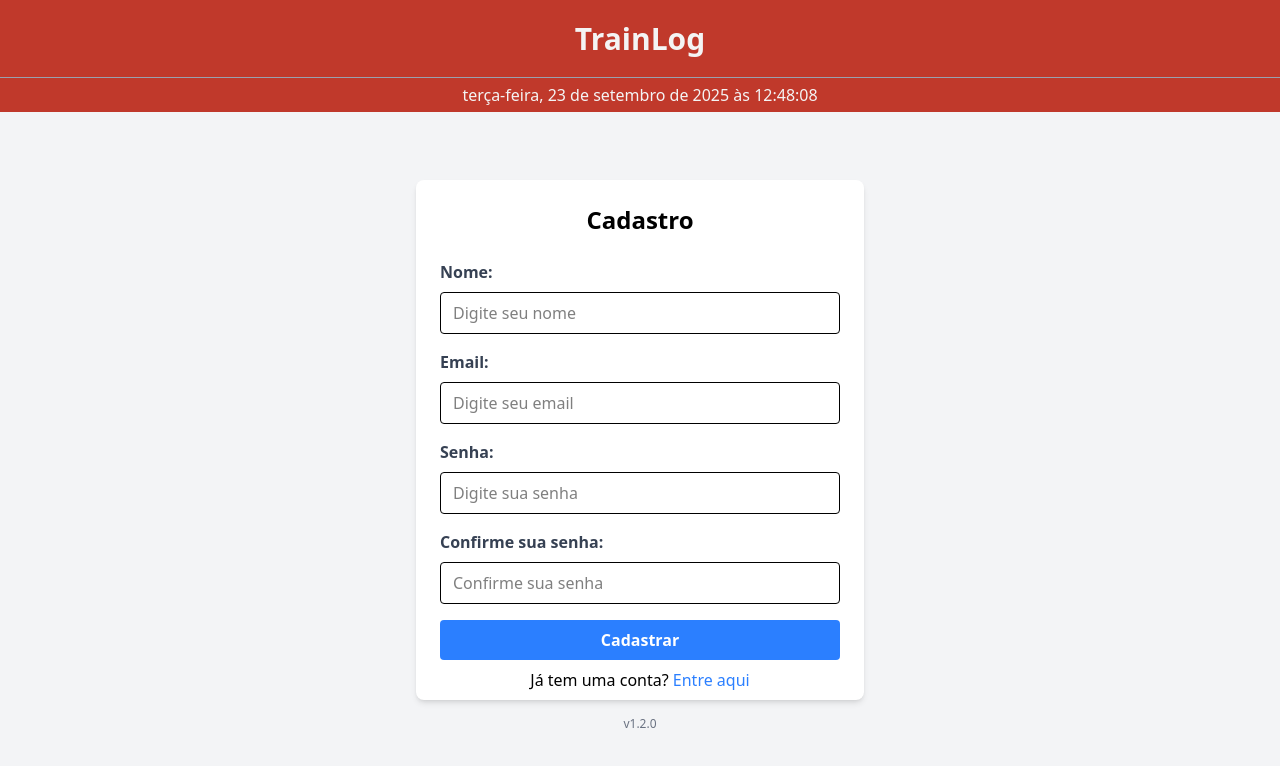
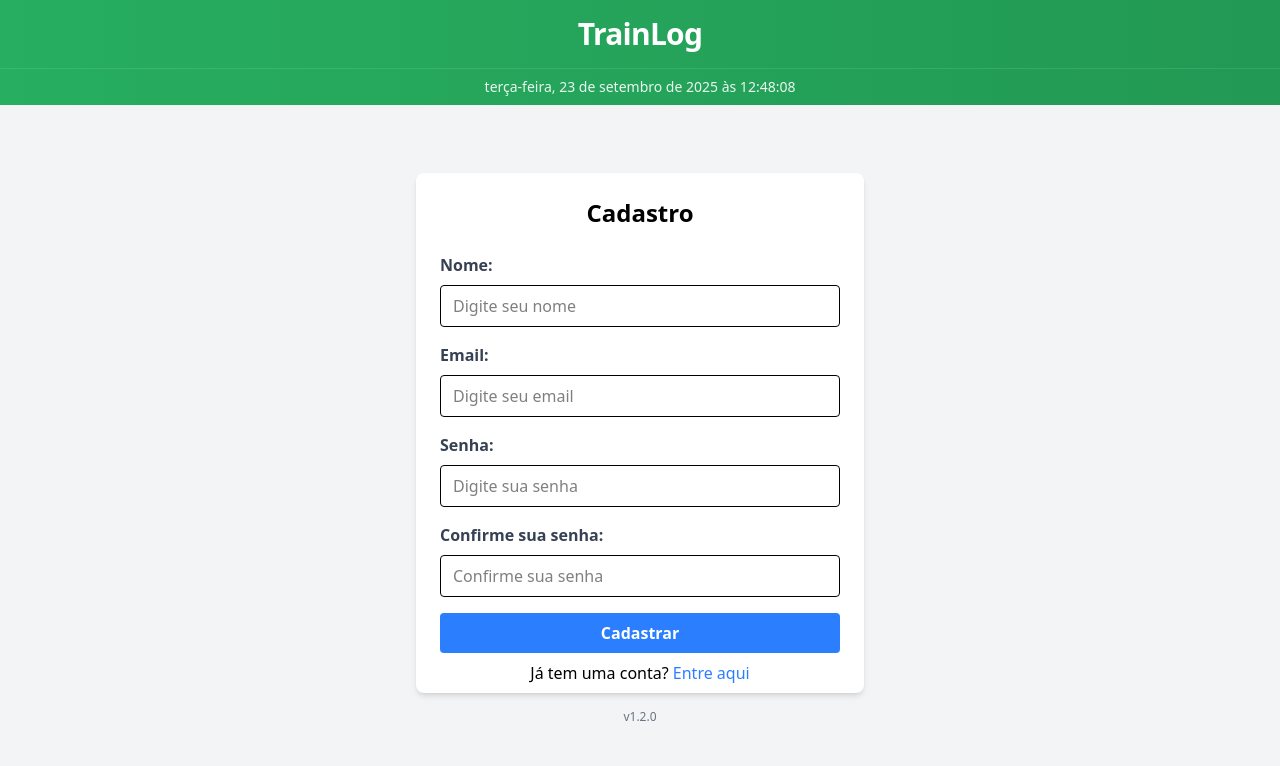
Before and after one commit to pedroluca/trainlog, a React (Vite) app: page /cadastro in a window 1280 px wide. Shown: the top 766 px of the page. Built offline with nearby package versions, Linux system fonts and the light colour scheme; no server answers.

Commit message:
refactor: change bottom-bar to a pill format

```diff
--- a/src/components/bottom-bar-item.tsx
+++ b/src/components/bottom-bar-item.tsx
@@ -5,7 +5,9 @@ export function BottomBarItem({ to, children }: { to: string; children: React.Re
     <NavLink
       to={to}
       className={({ isActive }) =>
-        `cursor-pointer p-4 ${isActive ? 'text-white' : ''}`
+        `cursor-pointer p-4 transition-colors duration-200 ${
+          isActive ? 'text-white' : 'text-white/50 hover:text-white/80'
+        }`
       }
     >
       {children}
--- a/src/components/bottom-bar.tsx
+++ b/src/components/bottom-bar.tsx
@@ -9,17 +9,26 @@ export function BottomBar() {
     <nav
       className={`${
         isLogged ? 'fixed' : 'hidden'
-      } h-16 bg-gray-800 text-gray-400 flex items-center justify-around bottom-0 left-0 right-0`}
+      } bottom-6 left-0 right-0 flex items-center justify-center px-4 z-50`}
     >
+      {/* Liquid glass pill-style dock container */}
+      <div className='bg-[#1a4d2e]/80 backdrop-blur-2xl rounded-[32px] px-6 py-2 shadow-[0_8px_32px_rgba(26,77,46,0.4)] border border-white/20 flex items-center justify-center gap-12 relative overflow-hidden'>
+        {/* Subtle gradient overlay for glass effect */}
+        <div className='absolute inset-0 bg-gradient-to-b from-white/10 to-transparent pointer-events-none rounded-[32px]'></div>
+
+        {/* Content */}
+        <div className='relative flex items-center gap-10'>
           <BottomBarItem to='/log'>
-        <FileText />
+            <FileText size={28} />
           </BottomBarItem>
           <BottomBarItem to='/train'>
-        <Dumbbell />
+            <Dumbbell size={28} />
           </BottomBarItem>
           <BottomBarItem to='/profile'>
-        <UserRound />
+            <UserRound size={28} />
           </BottomBarItem>
+        </div>
+      </div>
     </nav>
   )
 }
--- a/src/components/footer.tsx
+++ b/src/components/footer.tsx
@@ -5,7 +5,7 @@ export function Footer() {
   const currentYear = new Date().getFullYear()
 
   return (
-    <footer className='h-40 mb-16 bg-[#1A252F] text-white flex flex-col items-center justify-center'>
+    <footer className='h-56 pb-16 bg-[#1A252F] text-white flex flex-col items-center justify-center'>
       <main className='h-[60%] w-full flex flex-col items-center justify-center'>
         <img src={Logo} alt='Logo' className='w-32 h-16' />
       </main>
--- a/src/components/header.tsx
+++ b/src/components/header.tsx
@@ -30,13 +30,17 @@ export function Header({ hideDate = false }: HeaderProps) {
   }, [])
 
   return (
-    <header className='h-28 bg-[#C0392B] text-[#f4f4f4] flex flex-col items-center justify-center'>
-      <main className={`${hideDate ? 'h-full' : 'h-[70%]'} w-full flex flex-col items-center justify-center border-b-1 border-gray-400`}>
-        <img />
-        <Link to='/' className='text-3xl font-bold'>TrainLog</Link>
+    <header className='bg-gradient-to-r from-[#27AE60] to-[#229954] text-white shadow-lg'>
+      <main className={`${hideDate ? 'py-6' : 'py-4'} px-4 flex flex-col items-center justify-center border-b border-white/10`}>
+        <Link
+          to='/'
+          className='text-3xl font-bold tracking-tight hover:scale-105 transition-transform duration-200'
+        >
+          TrainLog
+        </Link>
       </main>
-      <section className={`h-[30%] w-full flex items-center justify-center ${hideDate ? 'hidden' : ''}`}>
-        <p>{currentTime}</p>
+      <section className={`py-2 px-4 flex items-center justify-center ${hideDate ? 'hidden' : ''}`}>
+        <p className='text-sm text-white/90 font-medium'>{currentTime}</p>
       </section>
     </header>
   )
--- a/src/layouts/layout-with-bottombar.tsx
+++ b/src/layouts/layout-with-bottombar.tsx
@@ -1,14 +1,12 @@
 import { Outlet } from 'react-router-dom'
 import { Header } from '../components/header'
 import { BottomBar } from '../components/bottom-bar'
-import { Footer } from '../components/footer'
 
 export function LayoutWithBottomBar() {
   return (
     <main>
       <Header />
       <Outlet />
-      <Footer />
       <BottomBar />
     </main>
   )
--- a/src/pages/log.tsx
+++ b/src/pages/log.tsx
@@ -146,7 +146,7 @@ export function LogPage() {
   }
 
   return (
-    <main className='flex flex-col items-center min-h-[calc(100vh-11rem)] bg-gray-100 p-4 lg:px-64'>
+    <main className='flex flex-col items-center min-h-[calc(100vh-11rem)] bg-gray-100 p-4 lg:px-64 pb-32'>
       <div className="w-full max-w-2xl">
         <div className="flex justify-between items-center mb-6">
           <h1 className='text-2xl font-bold text-gray-800'>Histórico de Exercícios</h1>
--- a/src/pages/profile.tsx
+++ b/src/pages/profile.tsx
@@ -7,6 +7,7 @@ import { EditWorkoutModal } from '../components/edit-workout-modal'
 import { getUserWorkouts, Treino } from '../data/get-user-workouts'
 import { Pencil, Share2, Trash2, Camera } from 'lucide-react'
 import { ShareWorkoutModal } from '../components/share-workout-modal'
+import { getVersionWithPrefix } from '../version'
 
 export function Profile() {
   const navigate = useNavigate()
@@ -197,7 +198,7 @@ export function Profile() {
   }
 
   return (
-    <main className="flex flex-col items-center justify-center min-h-[calc(100vh-11rem)] bg-gray-100 p-4 pb-8">
+    <main className="flex flex-col items-center justify-center min-h-[calc(100vh-11rem)] bg-gray-100 p-4 pb-24">
       {/* Profile Card */}
       <div className="bg-white shadow-lg rounded-xl p-8 w-full max-w-md border border-gray-200">
         <div className="flex flex-col items-center mb-6">
@@ -392,6 +393,25 @@ export function Profile() {
           onClose={() => setIsShareModalOpen(false)}
         />
       )}
+
+      {/* Footer Info Section */}
+      <div className="mt-12 text-center space-y-2 pb-8">
+        <p className="text-xs text-gray-500">
+          © {new Date().getFullYear()} TrainLog. All rights reserved.
+        </p>
+        <p className="text-xs text-gray-600">
+          Desenvolvido por{' '}
+          <a
+            href='https://pedroluca.tech'
+            target='_blank'
+            rel='noopener noreferrer'
+            className='text-[#27AE60] hover:text-[#219150] font-medium transition-colors'
+          >
+            Pedro Luca Prates
+          </a>
+        </p>
+        <p className="text-xs text-gray-400">{getVersionWithPrefix()}</p>
+      </div>
     </main>
   )
 }
--- a/src/pages/training.tsx
+++ b/src/pages/training.tsx
@@ -129,7 +129,7 @@ export function Training() {
   const currentExercise = exercises[currentExerciseIndex]
 
   return (
-    <main className="flex flex-col items-center min-h-[calc(100vh-11rem)] bg-gray-100 p-4 lg:px-64">
+    <main className="flex flex-col items-center min-h-[calc(100vh-11rem)] bg-gray-100 p-4 lg:px-64 pb-32">
       <div className="flex items-center justify-center w-full max-w-md mb-4">
         <button className="cursor-pointer" onClick={handlePreviousDay}>
           <ChevronLeft />
```
Lines whose indentation alone changed are shown as unchanged.
